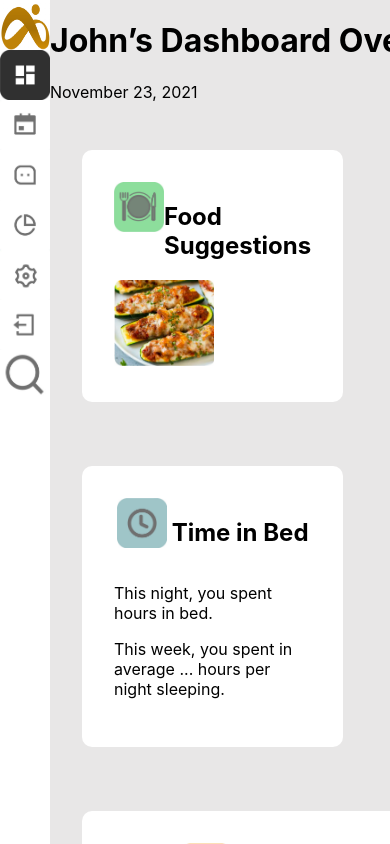
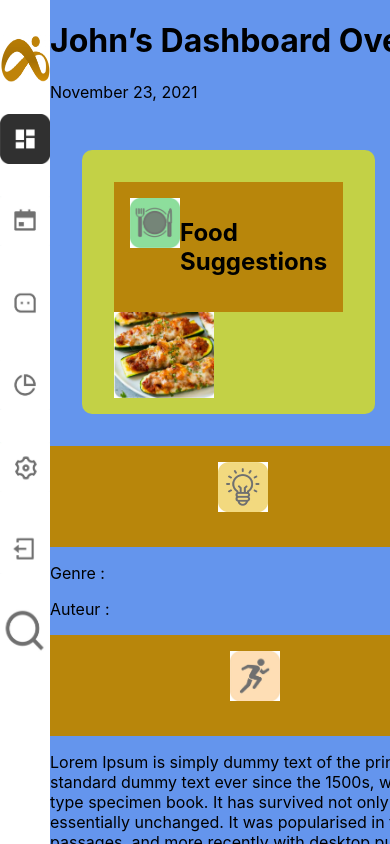
Before and after one commit to ahhotcaro/dashboard-health, a React (Create React App) app: page / in a window 390 px wide. Shown: the top 844 px of the page. Built offline with nearby package versions, Linux system fonts and the light colour scheme; no server answers.

Commit message:
front responsive

```diff
--- a/src/App.js
+++ b/src/App.js
@@ -1,9 +1,19 @@
-import Dashboard from './components/Dashboard'
+// import Dashboard from './components/Dashboard'
+
+// Style && assets
+import "./styles/Dashboard2.css";
+
+// Components
+import Navbar from "./components/Navbar";
+import CenterFrame from "./components/CenterFrame";
 
 function App() {
 	return (
 		<div className='body'>
-			<Dashboard/>
+
+			<Navbar />
+			<CenterFrame />
+
 		</div>
 	)
 }
--- a/src/components/CenterFrame.js
+++ b/src/components/CenterFrame.js
@@ -3,6 +3,12 @@ import {useEffect, useState} from 'react'
 //import components
 import Header from "./Header";
 import Card from "./Card";
+// Components
+import LineText from "./LineText";
+
+//right frame
+import dietIcon from "../assets/dietIcon.jpg";
+import manBody from "../assets/manBody.jpg";
 
 import foodIcon from "../assets/foodIcon.jpg";
 import food from "../assets/food.jpg";
@@ -51,22 +57,28 @@ export default function CenterFrame() {
         </div>
 
         <div className="widgets">
-          <div className="widget"> {/* widget food suggestion */}
+
+          <div className="group1">
+
+            {/* widget food suggestion */}
+            <div className="littleWidget">
               {/* for the moment, I keep the classnames but then I will have to do all the CSS */}
               <Card icone={foodIcon} alt="food icon" titre="Food Suggestions" alternative="food icon"/>
               <img src={food} width="100px" alt="food" className="food" />
             </div>
 
             {/* widget sleep quality */}
-          <div className="widget">
+            <div className="littleWidget">
               <Card icone={sleepIcon} alternative="sleep icon" titre="Sleep Quality" />
             </div>
 
             {/* widget time in bed */}
-          <div className="widget">
+            <div className="littleWidget">
               <Card icone={timeIcon} alternative="time icon" titre="Time in Bed" />
               <p className="data">This night, you spent {time2Bed} hours in bed.</p>
               <p>This week, you spent in average ... hours per night sleeping.</p>
+            </div>
+
           </div>
 
           {/* widget tips and motivation */}
@@ -78,14 +90,35 @@ export default function CenterFrame() {
               <p>{randomQuote?.quoteText && randomQuote.quoteText}</p>
             </div>
           </div>
-        </div>
+
           <div className="bigWidget">
             {/* widget activity growth */}
             <div className="widget">
               <Card icone={activityIcon} alternative="activity icon" titre="Activity Growth"/>
               <p>Lorem Ipsum is simply dummy text of the printing and typesetting industry. Lorem Ipsum has been the industry's standard dummy text ever since the 1500s, when an unknown printer took a galley of type and scrambled it to make a type specimen book. It has survived not only five centuries, but also the leap into electronic typesetting, remaining essentially unchanged. It was popularised in the 1960s with the release of Letraset sheets containing Lorem Ipsum passages, and more recently with desktop publishing software like Aldus PageMaker including versions of Lorem Ipsum.</p>
             </div>
+
+            <div className="widget">
+              <div className="bigWidget">
+                <Card icone={dietIcon} alternative="diet icon" titre="Diet and Calories"/>
+                <div className="textLineWrapper">
+                  <LineText />
+                  <LineText />
+                  <LineText />
+                  <LineText />
                 </div>
+                <img src={manBody} alt="man body" className="manBody" />
+              </div>
+
+
+
+            </div>
+          </div>
+
+
+
+        </div>
+
 
       </div>
     );
--- a/src/components/Dashboard.js
+++ /dev/null
@@ -1,23 +0,0 @@
-// Style && assets
-import "../styles/Dashboard2.css";
-
-// Components
-import Navbar from "./Navbar";
-import RightFrame from "./RightFrame";
-import CenterFrame from "./CenterFrame";
-
-function Dashboard() {
-
-  return (
-
-    <div className="dashboard">
-
-      <Navbar />
-      <CenterFrame />
-      <RightFrame />
-
-    </div>
-  );
-}
-
-export default Dashboard;
--- a/src/components/Header.js
+++ b/src/components/Header.js
@@ -13,6 +13,7 @@ const currentDate = new Intl.DateTimeFormat("en-US", {
 }).format(date);
 
 export default function Header() {
+
     return (
         <div className="header">
 
@@ -29,5 +30,5 @@ export default function Header() {
             </div>
         </div>
 
-    ); //close the return
+    );
   }
--- a/src/components/Navbar.js
+++ b/src/components/Navbar.js
@@ -10,17 +10,26 @@ import menuIcon6 from "../assets/menuIcon6.jpg";
 import glass1 from "../assets/glass1.jpg";
 import logo from '../assets/logo.png'
 
+
+function Logo(props) {
+  return (
+    <div className="logos">
+        <img src={props.icone} width="50px" height="50px" alt={props.alternative}/>
+    </div>
+  );
+}
+
 export default function Navbar() {
   return (
     <div className="nav">
-      <Card icone={logo} alternative="logo" />
-      <Card icone={menuIcon1} alternative="dashboard icon"/>
-      <Card icone={menuIcon2} alternative="calendar icon"/>
-      <Card icone={menuIcon3} alternative="chat icon"/>
-      <Card icone={menuIcon4} alternative="stats icon"/>
-      <Card icone={menuIcon5} alternative="settings icon"/>
-      <Card icone={menuIcon6} alternative="log out icon"/>
-      <Card icone={glass1} alternative="research icon"/>
+      <Logo icone={logo} alternative="logo" />
+      <Logo icone={menuIcon1} alternative="dashboard icon"/>
+      <Logo icone={menuIcon2} alternative="calendar icon"/>
+      <Logo icone={menuIcon3} alternative="chat icon"/>
+      <Logo icone={menuIcon4} alternative="stats icon"/>
+      <Logo icone={menuIcon5} alternative="settings icon"/>
+      <Logo icone={menuIcon6} alternative="log out icon"/>
+      <Logo icone={glass1} alternative="research icon"/>
     </div>
   );
 }
--- a/src/components/RightFrame.js
+++ /dev/null
@@ -1,40 +0,0 @@
-import dietIcon from "../assets/dietIcon.jpg";
-import manBody from "../assets/manBody.jpg";
-// import BMIscale from "../assets/BMIscale.jpg";
-
-// Components
-import LineText from "./LineText";
-import Card from "./Card";
-
-export default function RightFrame(props) {
-  return (
-    <div className="rightFrame">
-      <Card icone={dietIcon} alternative="diet icon" titre="Diet and Calories"/>
-      <div className="textLineWrapper">
-        <LineText />
-        <LineText />
-        <LineText />
-        <LineText />
-      </div>
-      <img src={manBody} alt="man body" className="manBody" />
-      {/* <p className="meal">Your meal represents</p>
-      <p className="kcal">Kilocalories</p>
-      <div className="sectionLine">
-        <h3 className="BMICalculator">BMI Calculator</h3>
-        <p className="dateCheck">Last checked 2 days ago</p>
-        <div className="height">
-          <p className="heightTitle">Height</p>
-        </div>
-        <div className="weight">
-          <p className="weightTitle">Weight</p>
-        </div>
-        <div className="BMI">
-          <p className="BMITitle">Body Mass Index (BMI)</p>
-          <div className="healthState"></div>
-          <img src={BMIscale} alt="BMI scale" className="BMIscale" />
-        </div>
-
-      </div> */}
-    </div>
-  );
-}
--- a/src/styles/Dashboard2.css
+++ b/src/styles/Dashboard2.css
@@ -1,42 +1,71 @@
-.dashboard {
+/* -----------------------------------the biggest box -------------------------------*/
+
+.body {
     display: flex;
-    justify-content: space-around;
-    background-color: #E8E7E7;
+    background-color: #FFFFFF;
+}
+
+/*  -----------------------------------the two main boxes, aside  -----------------------------------*/
+
+.centerFrame {
+    background-color: cornflowerblue;
+    flex:2;
 }
 
 .nav{
-    background-color: #FFFFFF;
+    height: 100%;
+    display: flex;
+    flex-direction: column;
     border-radius: 0 10px 10px 0;
+    width: 50px;
 }
+
+/*  ----------------------------------- head ----------------------------------- */
+
 .title {
-    background-color: #E8E7E7;
+    /* background-color: #962587; */
     display: flex;
     width: 100%;
 }
+
 .header {
     display: flex;
+    justify-content: flex-start;
 }
+
+/*  ----------------------------------- NavBar ----------------------------------- */
+
+.logos {
+    display: flex;
+    justify-content: space-between;
+    padding-top: 2rem;
+}
+
+/*  ----------------------------------- title and icone of every frame ----------------------------------- */
 
 .card {
     display: flex;
     justify-content: space-around;
+    padding: 1rem;
+    background-color: darkgoldenrod;
 }
 
+/*  ----------------------------------- organization of the frames ----------------------------------- */
+
 .widgets {
-    display: grid;
-    grid-template-areas: "a b" "c d";
-    flex-direction: column;
+    /* background-color: cadetblue; */
+
 }
 
-.widget {
-    background-color: #FFFFFF;
+.group1 {
+    display: flex;
+}
+
+.littleWidget {
+    background-color: #c3d146;
     padding: 2rem;
     margin: 2rem;
     border-radius: 10px;
+    min-height: 50px;
+    max-height: 200px;
 }
-
-.rightFrame{
-    background-color: #272927;
-    width: 40%;
-    border-radius: 10px 0 0 10px;
-}
```
Lines whose indentation alone changed are shown as unchanged.
